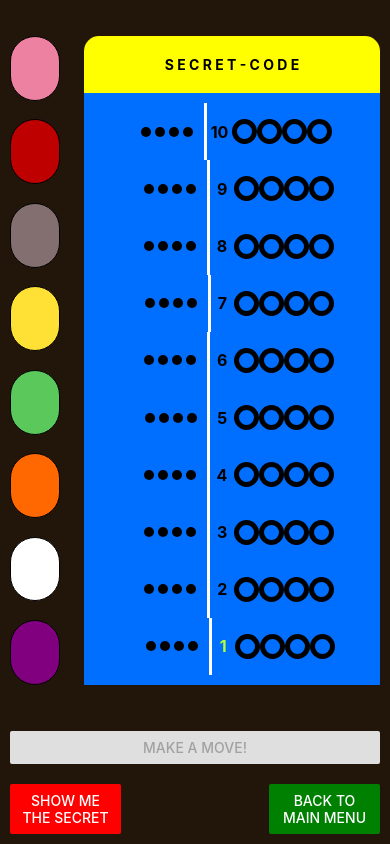
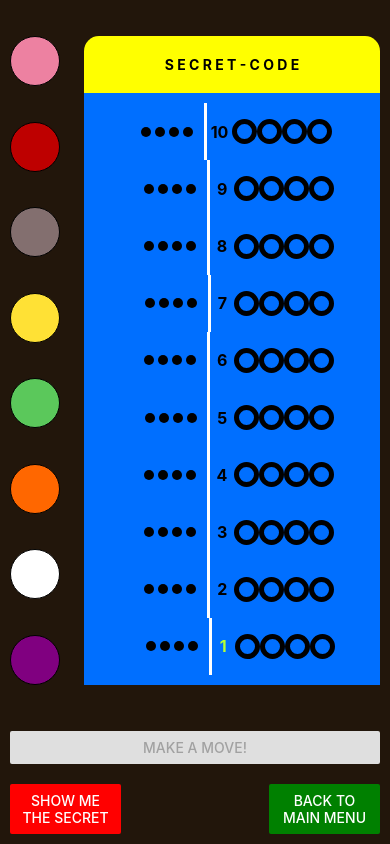
Before and after one commit to lior-tsah/TheSecretCode, a React Native app: screen /Game in a window 390 px wide. Built offline with nearby package versions, Linux system fonts and the light colour scheme.

Commit message:
fix bugs

```diff
--- a/components/NavColors.js
+++ b/components/NavColors.js
@@ -30,7 +30,7 @@ const styles = StyleSheet.create({
   ball: {
     borderRadius: 100,
     width: 50,
-    height: "10%",
+    height: 50,
     borderColor: '#000',
     borderWidth: 1,
   },
--- a/screens/Settings.js
+++ b/screens/Settings.js
@@ -30,7 +30,7 @@ const Settings = props => {
   };
   useEffect(() => {
     spin();
-  }, []);
+  }, [currLanguage]);
 
   return (
     <View style={{height: '100%', backgroundColor: '#00004f'}}>
```
